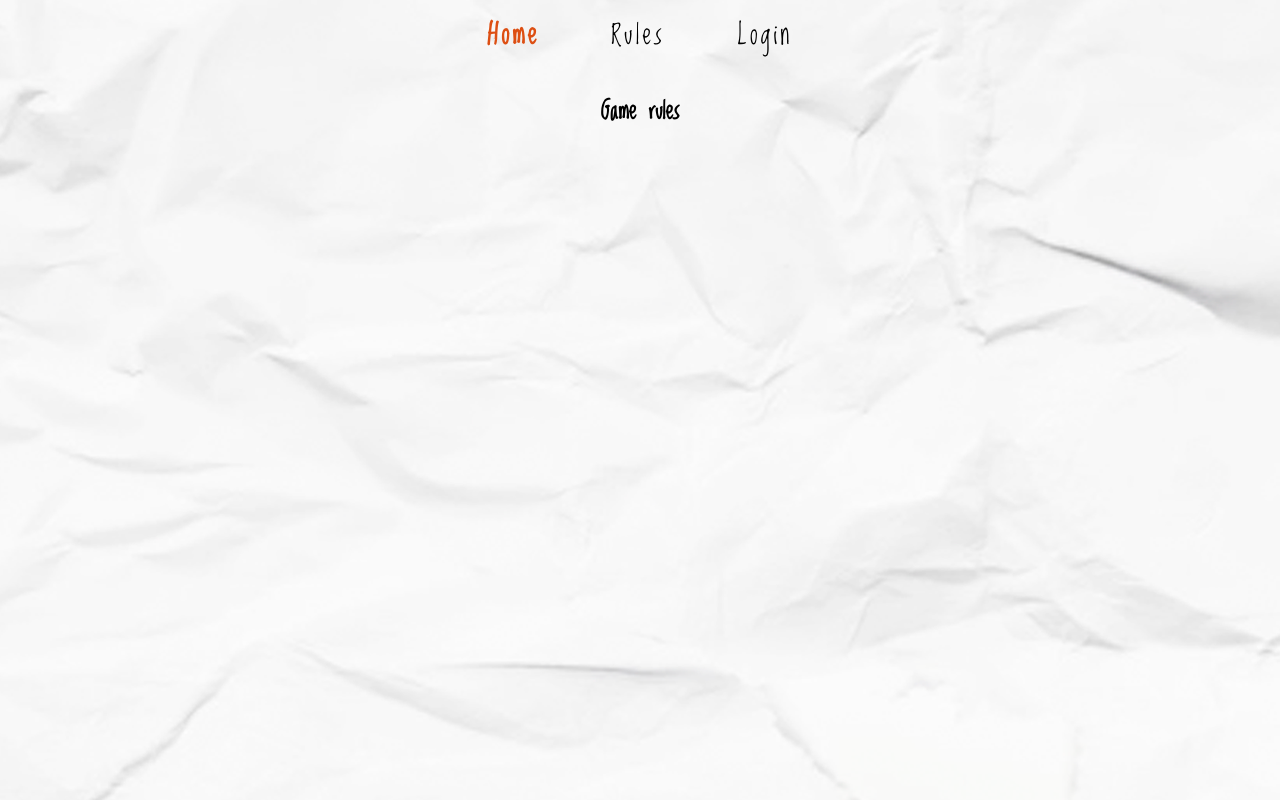
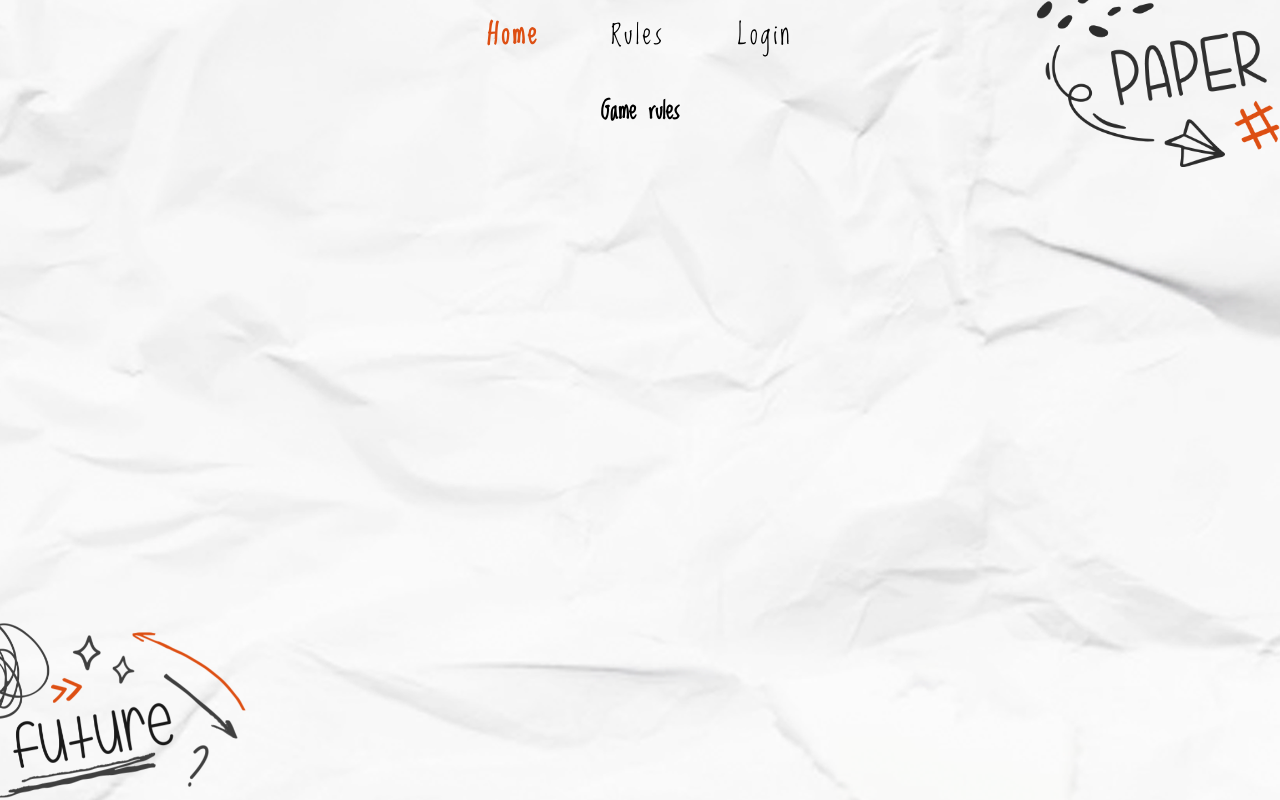
Before and after one commit to SalvadorLimones/r-p-s-f, a React (Create React App) app in the folder frontend/: page /rules in a window 1280 px wide. Built offline with nearby package versions, Linux system fonts and the light colour scheme.

Commit message:
fix backgroind image not showing issue

```diff
--- a/frontend/src/pages/Championship.jsx
+++ b/frontend/src/pages/Championship.jsx
@@ -44,8 +44,8 @@ const Championship = () => {
 
   return (
     <div className="table-page">
-      <div className={randomClassName("top")}></div>
-      <div className={randomClassName("bottom")}></div>
+      <div className={randomClassName("background", "top", 2)}></div>
+      <div className={randomClassName("background", "bottom", 2)}></div>
       <h3>Leaderboard</h3>
       <button className="play-button" onClick={() => joinOrCreate()}>
         Ready to Play!
--- a/frontend/src/pages/Friends.jsx
+++ b/frontend/src/pages/Friends.jsx
@@ -7,8 +7,8 @@ const Friends = () => {
   const [page, setPage] = useState(1);
   return (
     <div>
-      <div className={randomClassName("position", "top", 2)}></div>
-      <div className={randomClassName("position", "bottom", 2)}></div>
+      <div className={randomClassName("background", "top", 2)}></div>
+      <div className={randomClassName("background", "bottom", 2)}></div>
       <h3>{page === 1 ? "Dashboard" : "Playground"}</h3>
       <button
         className={page === 1 ? "friends-button selected" : "friends-button"}
--- a/frontend/src/pages/Game.jsx
+++ b/frontend/src/pages/Game.jsx
@@ -117,8 +117,8 @@ const Game = () => {
 
   return (
     <div className="game-page">
-      <div className={randomClassName("position", "top", 2)}></div>
-      <div className={randomClassName("position", "bottom", 2)}></div>
+      <div className={randomClassName("background", "top", 2)}></div>
+      <div className={randomClassName("background", "bottom", 2)}></div>
       {!started ? (
         <div>
           <h2>Waiting for other player to join..</h2>
--- a/frontend/src/pages/Rules.jsx
+++ b/frontend/src/pages/Rules.jsx
@@ -5,8 +5,8 @@ const Rules = () => {
   return (
     <div>
       <h2>Game rules</h2>
-      <div className={randomClassName("position", "top", 2)}></div>
-      <div className={randomClassName("position", "bottom", 2)}></div>
+      <div className={randomClassName("background", "top", 2)}></div>
+      <div className={randomClassName("background", "bottom", 2)}></div>
     </div>
   );
 };
```
